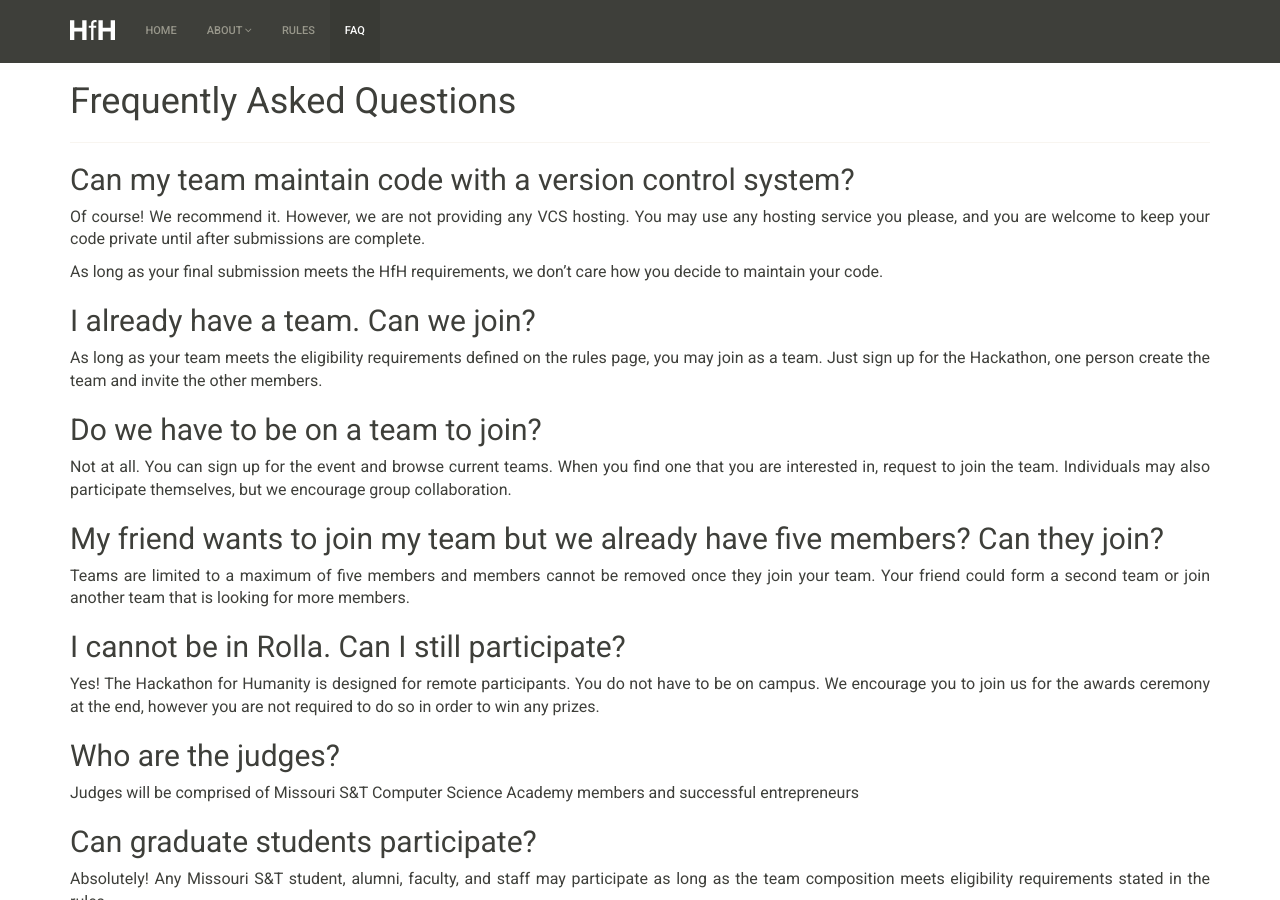
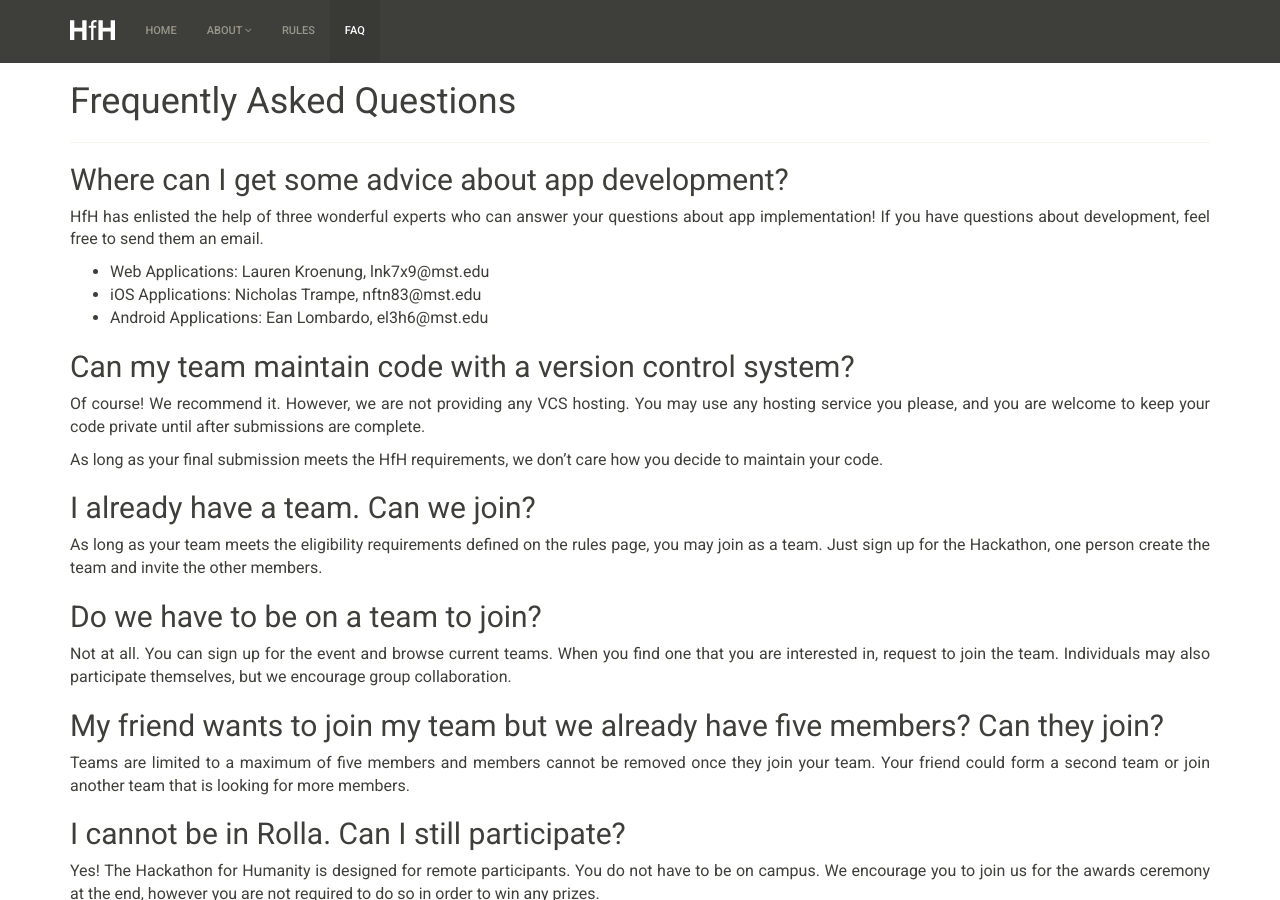
Before and after one commit to cmpsci-goldnjub/info, a Jekyll site: the page built from faq.md, in a window 1280 px wide and 900 px high. Built offline with Jekyll 4.4.1, drawn with Linux system fonts in a browser that asks for light colours.

Commit message:
Add email addresses for dev experts

```diff
--- a/faq.md
+++ b/faq.md
@@ -3,6 +3,17 @@ layout: page
 nav: faq
 title: Frequently Asked Questions
 ---
+
+## Where can I get some advice about app development?
+
+HfH has enlisted the help of three wonderful experts who can answer
+your questions about app implementation! If you have questions about
+development, feel free to send them an email.
+
+* Web Applications: Lauren Kroenung, lnk7x9@mst.edu
+* iOS Applications: Nicholas Trampe, nftn83@mst.edu
+* Android Applications: Ean Lombardo, el3h6@mst.edu
+
 
 ## Can my team maintain code with a version control system?
 
```
